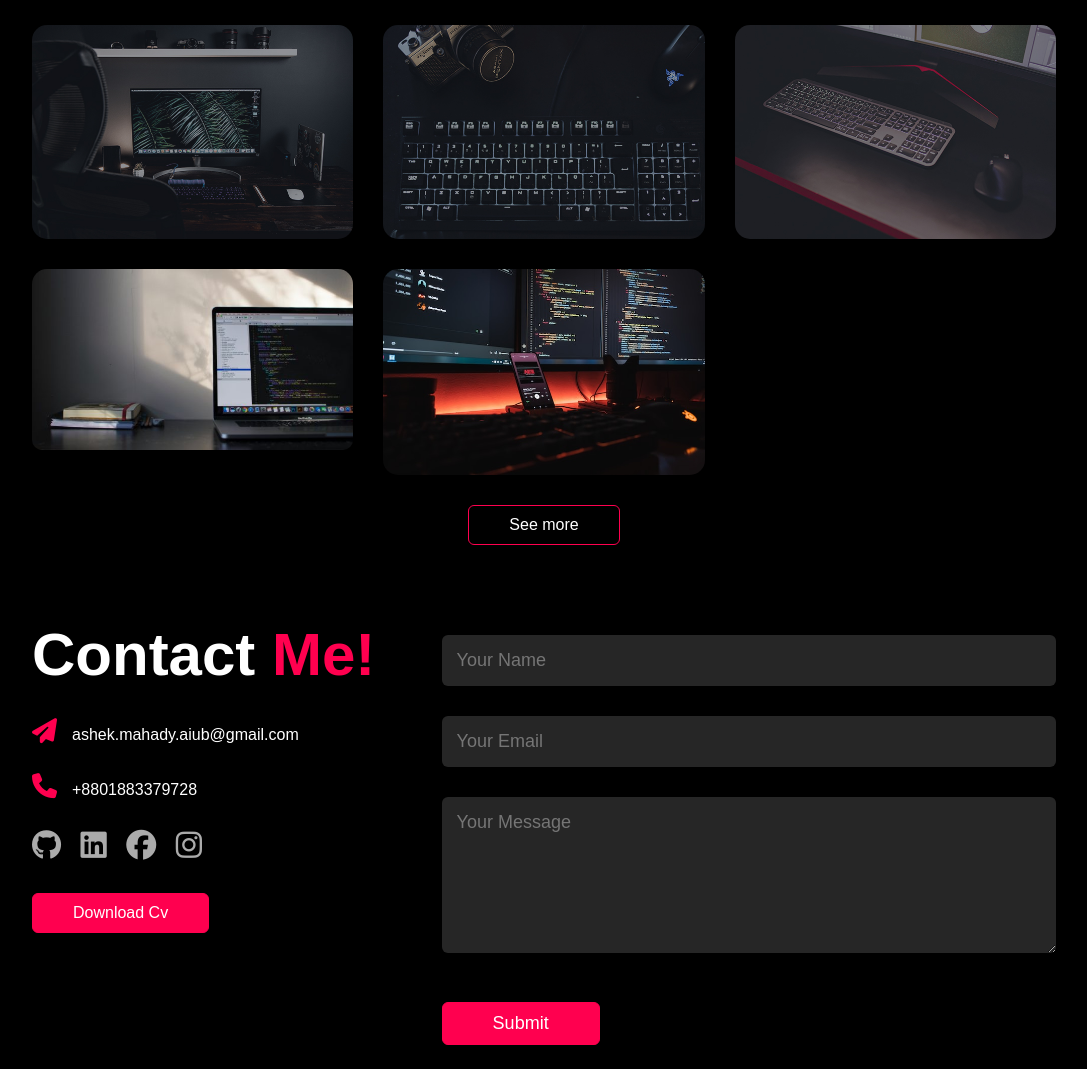
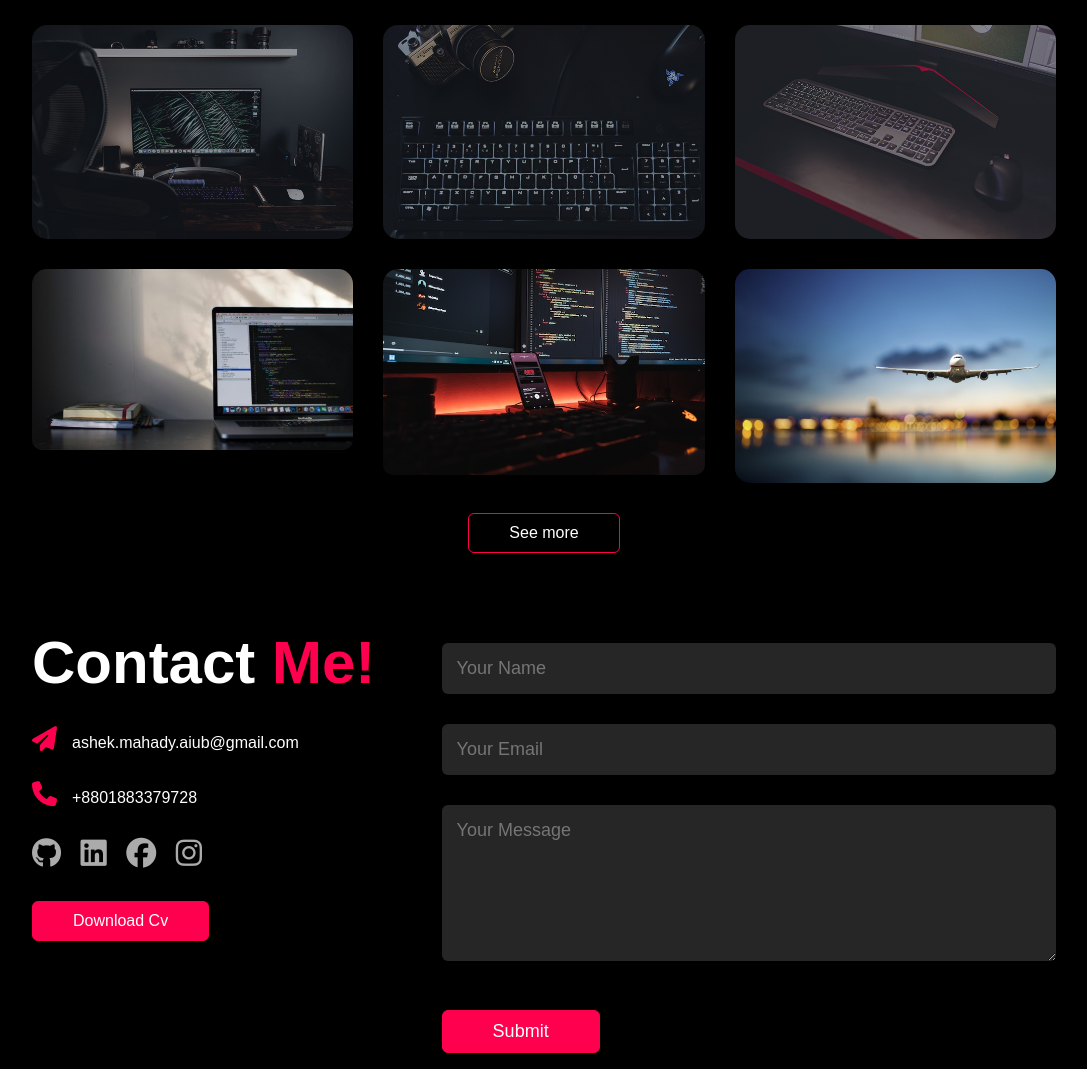
Before and after one commit to Mahady-95/Mahady-95.github.io, a plain HTML site: page index.html in a window 1280 px wide. Shown: the part 2246-3315 px from the top of the page, without its empty margins (96-1183 px from the left). Drawn offline with nearby package versions, Linux system fonts and the light colour scheme.

Commit message:
flight automation my work update

```diff
--- a/index.html
+++ b/index.html
@@ -216,6 +216,16 @@
                         <a href="#protfolio"><i class="fa-solid fa-arrow-up-right-from-square"></i></a>
                     </div>
                 </div>
+                <div class="work">
+                    <img src="images/portfolio9.jpg">
+                    <div class="layer">
+                        <h3>Flight Ticket Reservation Automation (Selenium + Python)  </h3>
+                        <!-- <p> Healthcare portal: Admin controls meds, healthcare; users access services,
+                            view Doctors' info, reviews. </p> -->
+                        <!-- <a href="#protfolio"><i class="fa-solid fa-arrow-up-right-from-square"></i></a> -->
+                        <a href="https://github.com/Mahady-95/Flight_Ticket_Reserv_Automation"><i class="fa-solid fa-arrow-up-right-from-square"></i></a>
+                    </div>
+                </div>
             </div>
 
             <a href="#protfolio" class="btn">See more</a>
```
Also changed, not shown: images/portfolio9.jpg (added).
